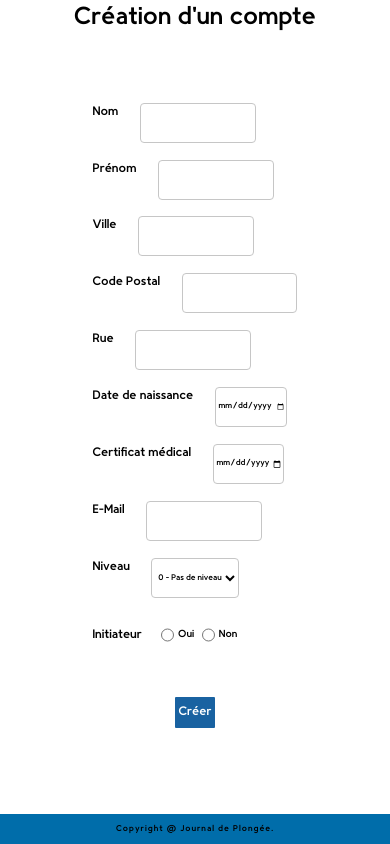
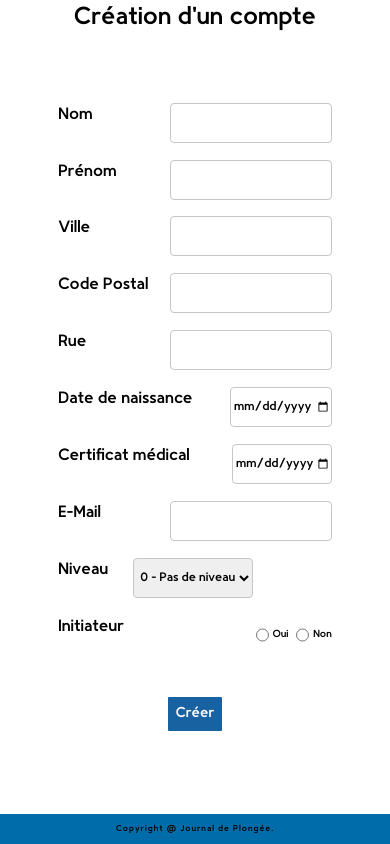
Before and after one commit to Saloquin/SAE3_01, a Laravel app: template mnt/private/resources/views/adduser.blade.php in a window 390 px wide. Run offline with Laravel 8, Linux system fonts and the light colour scheme; the template is opened without the code that fills it, so the values that code supplies are empty; some libraries are stand-ins or nearby versions.

Commit message:
adduser responsive

```diff
--- a/mnt/private/resources/views/adduser.blade.php
+++ b/mnt/private/resources/views/adduser.blade.php
@@ -9,65 +9,65 @@
     <link rel="stylesheet" href="{{asset('css/app.css')}}">
 </head>
 
-<body class="triomphe flex flex-col items-center">
+<body class="max-w-[100vw] triomphe flex flex-col items-center">
     @if (session('success') || session('failed'))
         <div class="flex flex-row mb-[2vh]">
             <p class=" text-[3vw] lg:text-[1.3vw] mr-[5vw]">{{ session('success') }}
             {{ session('failed') }}</p>
         </div>
     @endif
-<p class="  text-[6vw] lg:text-[2vw] mb-[8vh]">Création d'un compte</p>
+    <p class="  text-[6vw] lg:text-[2vw] mb-[8vh]">Création d'un compte</p>
 
-<form action="{{ route('addStudent') }}" method="post" class="mb-[5vh]">
+<form action="{{ route('addStudent') }}" method="post" class="mb-[5vh] flex flex-col">
     @csrf
 
-    <div class="flex flex-row mb-[2vh]">
-        <p class=" text-[3vw] lg:text-[1.3vw] mr-[5vw]">Nom</p>
-        <input type="text" name="UTI_NOM"  class="lg:text-[0.8vw] text-[2vw] border-[0.05vw] rounded border-[#C6C6C6] pl-[0.5vw] py-[0.5vh] ml-[0.5vw] min-w-[15vw]" required>
+    <div class="flex flex-row justify-between mb-[2vh]">
+        <p class=" text-[4vw] lg:text-[1.3vw] mr-[5vw]">Nom</p>
+        <input type="text" name="UTI_NOM"  class="lg:text-[0.8vw] text-[3vw] border-[0.05vw] rounded border-[#C6C6C6] pl-[0.5vw] py-[0.5vh] ml-[0.5vw] min-w-[15vw]" required>
     </div>
-    <div class="flex flex-row mb-[2vh]">
-        <p class=" text-[3vw] lg:text-[1.3vw] mr-[5vw]">Prénom</p>
-        <input type="text" name="UTI_PRENOM"  class="lg:text-[0.8vw] text-[2vw] border-[0.05vw] rounded border-[#C6C6C6] pl-[0.5vw] py-[0.5vh] ml-[0.5vw] min-w-[15vw]" required>
+    <div class="flex flex-row  justify-between mb-[2vh]">
+        <p class=" text-[4vw] lg:text-[1.3vw] mr-[5vw]">Prénom</p>
+        <input type="text" name="UTI_PRENOM"  class="lg:text-[0.8vw] text-[3vw] border-[0.05vw] rounded border-[#C6C6C6] pl-[0.5vw] py-[0.5vh] ml-[0.5vw] min-w-[15vw]" required>
     </div>
 
-    <div class="flex flex-row mb-[2vh]">
-        <p class=" text-[3vw] lg:text-[1.3vw] mr-[5vw]">Ville</p>
-        <input type="text" name="UTI_VILLE"  class="lg:text-[0.8vw] text-[2vw] border-[0.05vw] rounded border-[#C6C6C6] pl-[0.5vw] py-[0.5vh] ml-[0.5vw] min-w-[15vw]" required>
+    <div class="flex flex-row  justify-between mb-[2vh]">
+        <p class=" text-[4vw] lg:text-[1.3vw] mr-[5vw]">Ville</p>
+        <input type="text" name="UTI_VILLE"  class="lg:text-[0.8vw] text-[3vw] border-[0.05vw] rounded border-[#C6C6C6] pl-[0.5vw] py-[0.5vh] ml-[0.5vw] min-w-[15vw]" required>
     </div>
 
-    <div class="flex flex-row mb-[2vh]">
-        <p class=" text-[3vw] lg:text-[1.3vw] mr-[5vw]">Code Postal</p>
-        <input type="text" name="UTI_CODE_POSTAL"  class="lg:text-[0.8vw] text-[2vw] border-[0.05vw] rounded border-[#C6C6C6] pl-[0.5vw] py-[0.5vh] ml-[0.5vw] min-w-[15vw]" required>
+    <div class="flex flex-row  justify-between mb-[2vh]">
+        <p class=" text-[4vw] lg:text-[1.3vw] mr-[5vw]">Code Postal</p>
+        <input type="text" name="UTI_CODE_POSTAL"  class="lg:text-[0.8vw] text-[3vw] border-[0.05vw] rounded border-[#C6C6C6] pl-[0.5vw] py-[0.5vh] ml-[0.5vw] min-w-[15vw]" required>
     </div>
 
-    <div class="flex flex-row mb-[2vh]">
-        <p class=" text-[3vw] lg:text-[1.3vw] mr-[5vw]">Rue</p>
-        <input type="text" name="UTI_RUE"  class="lg:text-[0.8vw] text-[2vw] border-[0.05vw] rounded border-[#C6C6C6] pl-[0.5vw] py-[0.5vh] ml-[0.5vw] min-w-[15vw]" required>
+    <div class="flex flex-row  justify-between mb-[2vh]">
+        <p class=" text-[4vw] lg:text-[1.3vw] mr-[5vw]">Rue</p>
+        <input type="text" name="UTI_RUE"  class="lg:text-[0.8vw] text-[3vw] border-[0.05vw] rounded border-[#C6C6C6] pl-[0.5vw] py-[0.5vh] ml-[0.5vw] min-w-[15vw]" required>
     </div>
 
-    <div class="flex flex-row mb-[2vh]">
-        <p class=" text-[3vw] lg:text-[1.3vw] mr-[5vw]">Date de naissance</p>
-        <input type="date" name="UTI_DATE_NAISSANCE" min="{{now()->subyear(120)->format('Y-m-d') }}" max="{{ now()->subyear(16)->format('Y-m-d') }}" class="lg:text-[0.8vw] text-[2vw] border-[0.05vw] rounded border-[#C6C6C6] pl-[0.5vw] py-[0.5vh] ml-[0.5vw] min-w-[15vw]" required>
+    <div class="flex flex-row  justify-between mb-[2vh]">
+        <p class=" text-[4vw] lg:text-[1.3vw] mr-[5vw]">Date de naissance</p>
+        <input type="date" name="UTI_DATE_NAISSANCE" min="{{now()->subyear(120)->format('Y-m-d') }}" max="{{ now()->subyear(16)->format('Y-m-d') }}" class="lg:text-[0.8vw] text-[3vw] border-[0.05vw] rounded border-[#C6C6C6] pl-[0.5vw] py-[0.5vh] ml-[0.5vw] min-w-[15vw]" required>
     </div>
-    <div class="flex flex-row mb-[2vh]">
-        <p class=" text-[3vw] lg:text-[1.3vw] mr-[5vw]">Certificat médical</p>
-        <input type="date" name="UTI_DATE_CERTIFICAT" min="{{ now()->subYear()->format('Y-m-d') }}" max="{{ now()->format('Y-m-d') }}" class="lg:text-[0.8vw] text-[2vw] border-[0.05vw] rounded border-[#C6C6C6] pl-[0.5vw] py-[0.5vh] ml-[0.5vw] min-w-[15vw]" required>
+    <div class="flex flex-row  justify-between mb-[2vh]">
+        <p class=" text-[4vw] lg:text-[1.3vw] mr-[5vw]">Certificat médical</p>
+        <input type="date" name="UTI_DATE_CERTIFICAT" min="{{ now()->subYear()->format('Y-m-d') }}" max="{{ now()->format('Y-m-d') }}" class="lg:text-[0.8vw] text-[3vw] border-[0.05vw] rounded border-[#C6C6C6] pl-[0.5vw] py-[0.5vh] ml-[0.5vw] min-w-[15vw]" required>
     </div>
-    <div class="flex flex-row mb-[2vh]">
-        <label for="UTI_MAIL" class=" text-[3vw] lg:text-[1.3vw] mr-[5vw]">E-Mail</label>
-        <input type="email" name="UTI_MAIL" value="" class="lg:text-[0.8vw] text-[2vw] border-[0.05vw] rounded border-[#C6C6C6] pl-[0.5vw] py-[0.5vh] ml-[0.5vw] min-w-[15vw]" required>
+    <div class="flex flex-row  justify-between mb-[2vh]">
+        <label for="UTI_MAIL" class=" text-[4vw] lg:text-[1.3vw] mr-[5vw]">E-Mail</label>
+        <input type="email" name="UTI_MAIL" value="" class="lg:text-[0.8vw] text-[3vw] border-[0.05vw] rounded border-[#C6C6C6] pl-[0.5vw] py-[0.5vh] ml-[0.5vw] min-w-[15vw]" required>
     </div>
-    <div class="flex flex-row mb-[2vh]">
-        <label for="lvl" class=" text-[3vw] lg:text-[1.3vw] mr-[5vw]">Niveau</label>
-        <select name="lvl" value="" class="lg:text-[0.8vw] text-[2vw] border-[0.05vw] rounded border-[#C6C6C6] pl-[0.5vw] py-[0.5vh] ml-[0.5vw] min-w-[15vw] bg-white" required>
+    <div class="flex flex-row  justify-between mb-[2vh] max-w-[50vw]">
+        <label for="lvl" class=" text-[4vw] lg:text-[1.3vw] mr-[5vw]">Niveau</label>
+        <select name="lvl" value="" class="lg:text-[0.8vw] text-[3vw] border-[0.05vw] rounded border-[#C6C6C6] pl-[0.5vw] py-[0.5vh] ml-[0.5vw] min-w-[15vw] max-w-[75%]" required>
             <option value="0">0 - Pas de niveau</option>
             @foreach ($levels as $level)
             <option value="{{ $level->NIV_ID }}">{{ $level->NIV_ID }} - {{ $level->NIV_DESCRIPTION }}</option>
             @endforeach
         </select>
     </div>
-    <div class="flex flex-row mb-[5vh] items-center">
-        <label for="init" class="text-[3vw] lg:text-[1.3vw] mr-[5vw]">Initiateur</label>
+    <div class="flex flex-row mb-[5vh] justify-between">
+        <label for="init" class="text-[4vw] lg:text-[1.3vw] mr-[5vw]">Initiateur</label>
         <div class="flex items-center">
             <input type="radio" id="oui" name="init" value="1" class="mr-[1vw]" required>
             <label for="oui" class="mr-[2vw] lg:text-[1vw] text-[2.5vw]">Oui</label>
@@ -77,7 +77,7 @@
     </div>
     <input type="hidden" name="clubId" value="{{ $clubId }}">
     <div class="flex justify-center">
-        <button type="submit" class=" lg:text-[1vw] text-[3vw] rounded-[0.25vw] bg-[#1962A1] px-[1vw] py-[0.8vh] text-white">Créer</button>
+        <button type="submit" class=" lg:text-[1vw] text-[3.5vw] rounded-[0.25vw] bg-[#1962A1] px-[2vw] py-[0.8vh] text-white">Créer</button>
     </div>
 
 </form>
```
